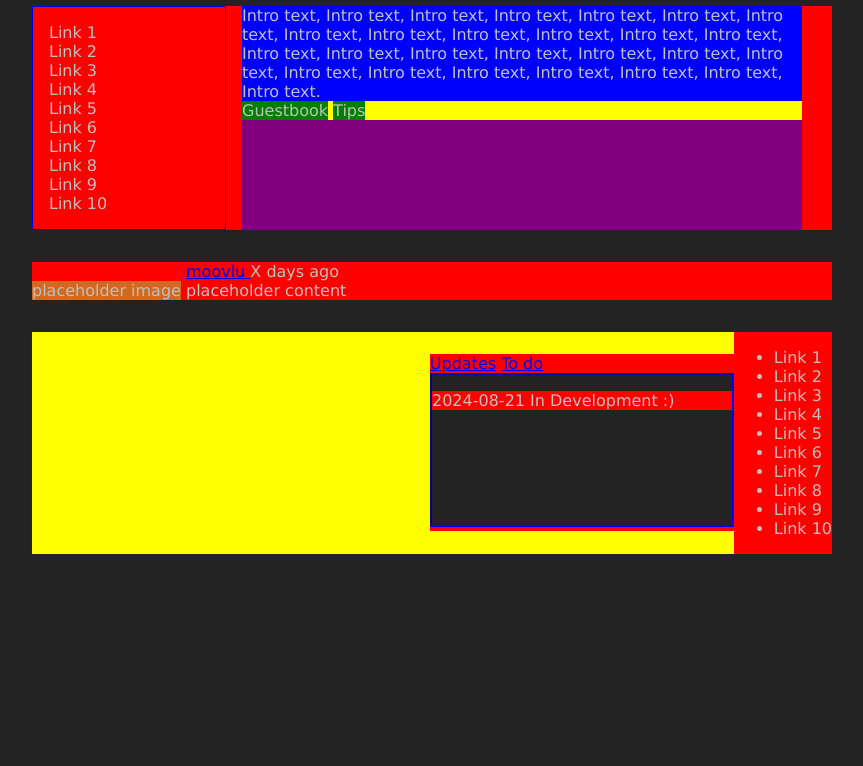
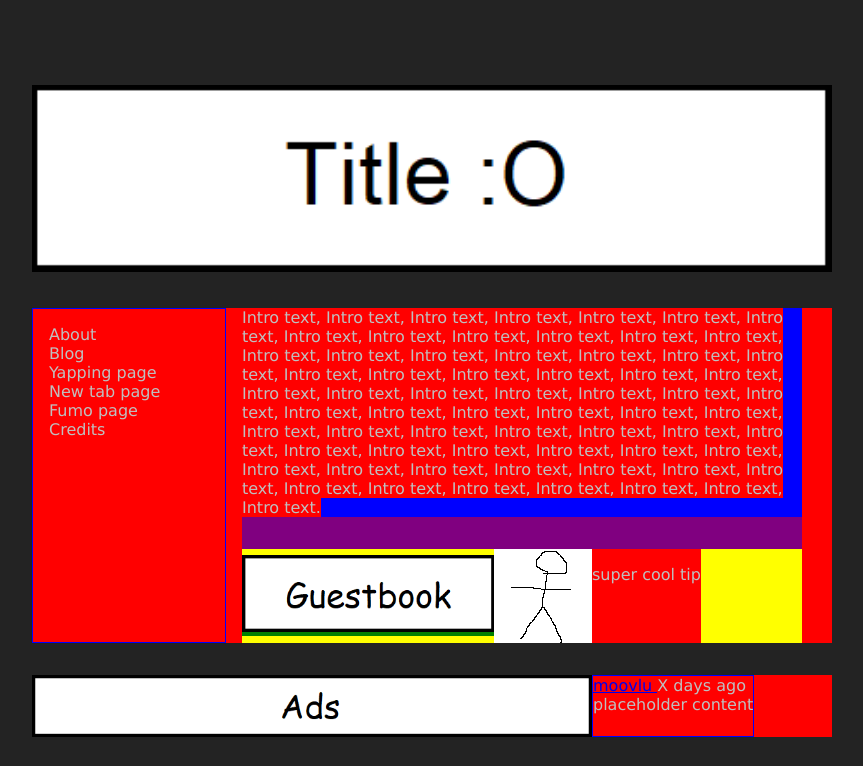
Before and after one commit to moovludev/my-site, a plain HTML site: page index.html in a window 1280 px wide. Shown: the part 75-841 px from the top of the page, without its empty margins (208-1071 px from the left). Before the commit the page ends 800 px from the top, so only its background shows below. Drawn offline with Linux system fonts and the light colour scheme.

Commit message:
Added placeholder images and size changes

```diff
--- a/index.html
+++ b/index.html
@@ -9,56 +9,53 @@
     </head>
     <body>
         <!-- Title -->
-        <header class="title">
-            <h1>Title</h1>
-        </header>
+        <img src="images/title.png" alt="" class="image-title">
 
         <!-- First section -->
         <div class="section-top">
             <nav>
                 <!-- Page Navigation Links -->
                 <ul>
-                    <li>Link 1</li>
-                    <li>Link 2</li>
-                    <li>Link 3</li>
-                    <li>Link 4</li>
-                    <li>Link 5</li>
-                    <li>Link 6</li>
-                    <li>Link 7</li>
-                    <li>Link 8</li>
-                    <li>Link 9</li>
-                    <li>Link 10</li>
+                    <li>About</li>
+                    <li>Blog</li>
+                    <li>Yapping page</li>
+                    <li>New tab page</li>
+                    <li>Fumo page</li>
+                    <li>Credits</li>
                 </ul>
             </nav>
 
             <div class="content-right">
                 <section class="introduction">
                     <!-- Introduction -->
-                    Intro text, Intro text, Intro text, Intro text, Intro text, Intro text, Intro text, Intro text, Intro text, Intro text, Intro text, Intro text, Intro text, Intro text, Intro text, Intro text, Intro text, Intro text, Intro text, Intro text, Intro text, Intro text, Intro text, Intro text, Intro text, Intro text, Intro text.
+                    <p>
+                    Intro text, Intro text, Intro text, Intro text, Intro text, Intro text, Intro text, Intro text, Intro text, Intro text, Intro text, Intro text, Intro text, Intro text, Intro text, Intro text, Intro text, Intro text, Intro text, Intro text, Intro text, Intro text, Intro text, Intro text, Intro text, Intro text, Intro text, Intro text, Intro text, Intro text, Intro text, Intro text, Intro text, Intro text, Intro text, Intro text, Intro text, Intro text, Intro text, Intro text, Intro text, Intro text, Intro text, Intro text, Intro text, Intro text, Intro text, Intro text, Intro text, Intro text, Intro text, Intro text, Intro text, Intro text, Intro text, Intro text, Intro text, Intro text, Intro text, Intro text, Intro text, Intro text, Intro text, Intro text, Intro text, Intro text.
+                    </p>
                 </section>
 
                 <div class="guestbook-and-tips">
                     <!-- Guestbook and tips -->
-                    <a><img src="" alt="">Guestbook</a>
-                    <a><img src="" alt="">Tips</a>
+                    <a><img src="images/guestbook.png" alt="" class="image-guestbook"></a>
+                    <span class="tips">
+                        <img src="images/little_guy.png" alt="">
+                        <p>super cool tip</p>
+                    </span>
                 </div>
             </div>
         </div>
 
         <!-- Second Section -->
         <div class="section-middle">
-            <div>
-                <!-- Fake Advertisements -->
-                <img src="" alt="">placeholder image
-            </div>
+            <!-- Fake Advertisements -->
+            <img src="images/ad_placeholder.png" alt="" class="image-ad">
 
-            <div>
+            <div class="status">
                 <!-- Status -->
                 <div id="statuscafe-username">
                     <a href="https://status.cafe/users/moovlu" target="_blank">
                         moovlu
                     </a>
-                    X days ago
+                    <p>X days ago</p>
                 </div>
                 <div id="statuscafe-content">placeholder content</div>
             </div>
@@ -74,7 +71,7 @@
                 <iframe src="/updates.html" name="iframe_information" title=""></iframe>
             </div>
 
-            <section class="social_links">
+            <section class="social-links">
                 <!-- Social links -->
                 <ul>
                     <li><a>Link 1</a></li>
--- a/styles/style.css
+++ b/styles/style.css
@@ -12,9 +12,8 @@ body {
   margin: auto;
   }
 
-/* Header */
-.title > h1 {
-  text-align: center;
+p {
+  display: inline;
 }
 
 /* First section of the page */
@@ -25,25 +24,23 @@ body {
   margin-bottom: 2em;
 }
 
-/* Navbar styles */
+/* Navigation bar */
 nav {
   border-style: solid;
   border-width: 0.1em;
   padding: 1em;
   width: 10em;
   display: inline-block;
-}
-
-nav ul {
+  ul {
     list-style-type: none;
     margin: 0;
     padding: 0;
   }
-
-nav li a {
+  li a {
     display: block;
     background-color: #ffffff;
     margin-bottom: 1em;
+  }
 }
 
 /* Right top section */
@@ -51,6 +48,7 @@ nav li a {
   display: flex;
   flex-direction: column;
   background-color: purple;
+  width: 35em;
 }
 
 /* Introduction */
@@ -62,21 +60,32 @@ nav li a {
 
 /* Guestbook and Tips */
 .guestbook-and-tips {
+  margin-top: 2em;
   background-color: yellow;
-  display: inline;
+  display: flex;
+  align-items: center;
   /* Inline elements */
   > a {
     background-color: green;
+    width: 45%;
   }
+}
+
+.tips {
+  display: flex;
 }
 
 /* Second section of the page */
 .section-middle {
   margin-bottom: 2em;
-  > div {
-    display: inline-block;
-    background-color: chocolate;
+  display: flex;
 }
+
+.status {
+  border-color: blue;
+  border-style: solid;
+  border-width: 0.1em;
+  height: 10
 }
 
 /* The bottom section of the page */
@@ -86,3 +95,36 @@ nav li a {
   justify-content: flex-end;
   align-items: center;
 }
+
+.social-links {
+  border-style: solid;
+  border-width: 0.1em;
+  padding: 1em;
+  width: 10em;
+  display: inline-block;
+  ul {
+    list-style-type: none;
+    margin: 0;
+    padding: 0;
+  }
+}
+
+nav ul {
+  list-style-type: none;
+  margin: 0;
+  padding: 0;
+}
+
+/* Images */
+.image-title {
+  width: 100%;
+  margin-top: 10em;
+  margin-bottom: 2em;
+}
+.image-guestbook {
+  width: 100%;
+
+}
+.image-ad {
+  width: 70%;
+}
```
Also changed, not shown: images/ad_placeholder.png (added), images/guestbook.png (added), images/little_guy.png (added), images/tips.png (added), images/title.png (added). Lines whose indentation alone changed are shown as unchanged.
